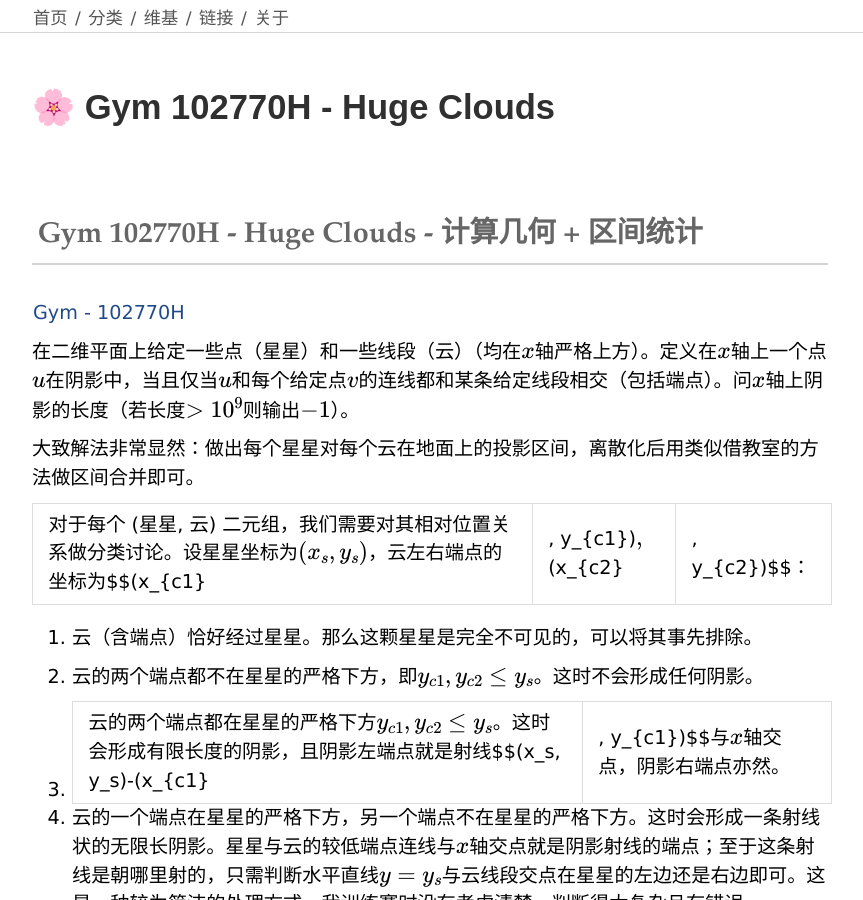
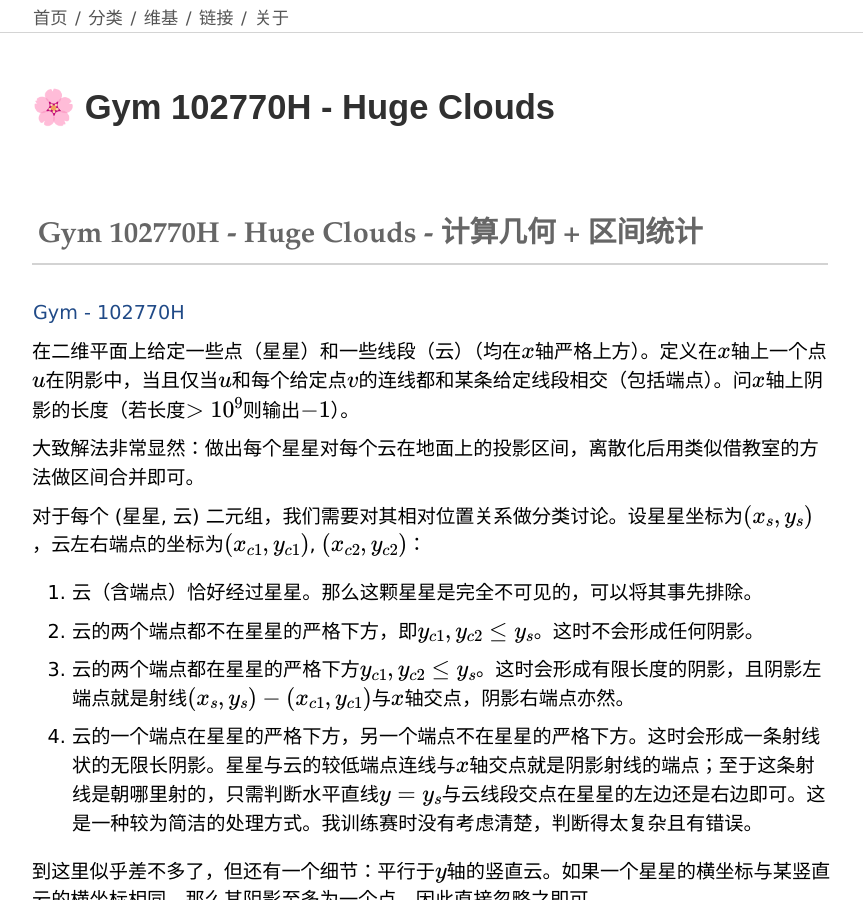
Before and after one commit to ArmeriaWang/ArmeriaWang.github.io, a Jekyll site: the page built from _posts/2020-10-25-gym-102770h.md, in a window 1280 px wide and 900 px high. Shown: the whole window, without its empty margins (208-1071 px from the left). Built offline with Jekyll 4.4.1, drawn with Linux system fonts in a browser that asks for light colours; formulas are drawn with MathJax 3.

Commit message:
Update 2020-10-25-gym-102770h.md

```diff
--- a/_posts/2020-10-25-gym-102770h.md
+++ b/_posts/2020-10-25-gym-102770h.md
@@ -17,13 +17,13 @@
 
 大致解法非常显然：做出每个星星对每个云在地面上的投影区间，离散化后用类似借教室的方法做区间合并即可。
 
-对于每个 (星星, 云) 二元组，我们需要对其相对位置关系做分类讨论。设星星坐标为$(x_s, y_s)$，云左右端点的坐标为$$(x_{c1}|, y_{c1})$$, $$(x_{c2}|, y_{c2})$$：
+对于每个 (星星, 云) 二元组，我们需要对其相对位置关系做分类讨论。设星星坐标为$(x_s, y_s)$，云左右端点的坐标为$$(x_{c1}, y_{c1})$$, $$(x_{c2}, y_{c2})$$：
 
 1. 云（含端点）恰好经过星星。那么这颗星星是完全不可见的，可以将其事先排除。
 
 2. 云的两个端点都不在星星的严格下方，即$$y_{c1}, y_{c2}\le y_s$$。这时不会形成任何阴影。
 
-3. 云的两个端点都在星星的严格下方$$y_{c1}, y_{c2}\le y_s$$。这时会形成有限长度的阴影，且阴影左端点就是射线$$(x_s, y_s)-(x_{c1}|, y_{c1})$$与$x$轴交点，阴影右端点亦然。
+3. 云的两个端点都在星星的严格下方$$y_{c1}, y_{c2}\le y_s$$。这时会形成有限长度的阴影，且阴影左端点就是射线$$(x_s, y_s)-(x_{c1}, y_{c1})$$与$x$轴交点，阴影右端点亦然。
 
 4. 云的一个端点在星星的严格下方，另一个端点不在星星的严格下方。这时会形成一条射线状的无限长阴影。星星与云的较低端点连线与$x$轴交点就是阴影射线的端点；至于这条射线是朝哪里射的，只需判断水平直线$y=y_s$与云线段交点在星星的左边还是右边即可。这是一种较为简洁的处理方式。我训练赛时没有考虑清楚，判断得太复杂且有错误。
 
```
